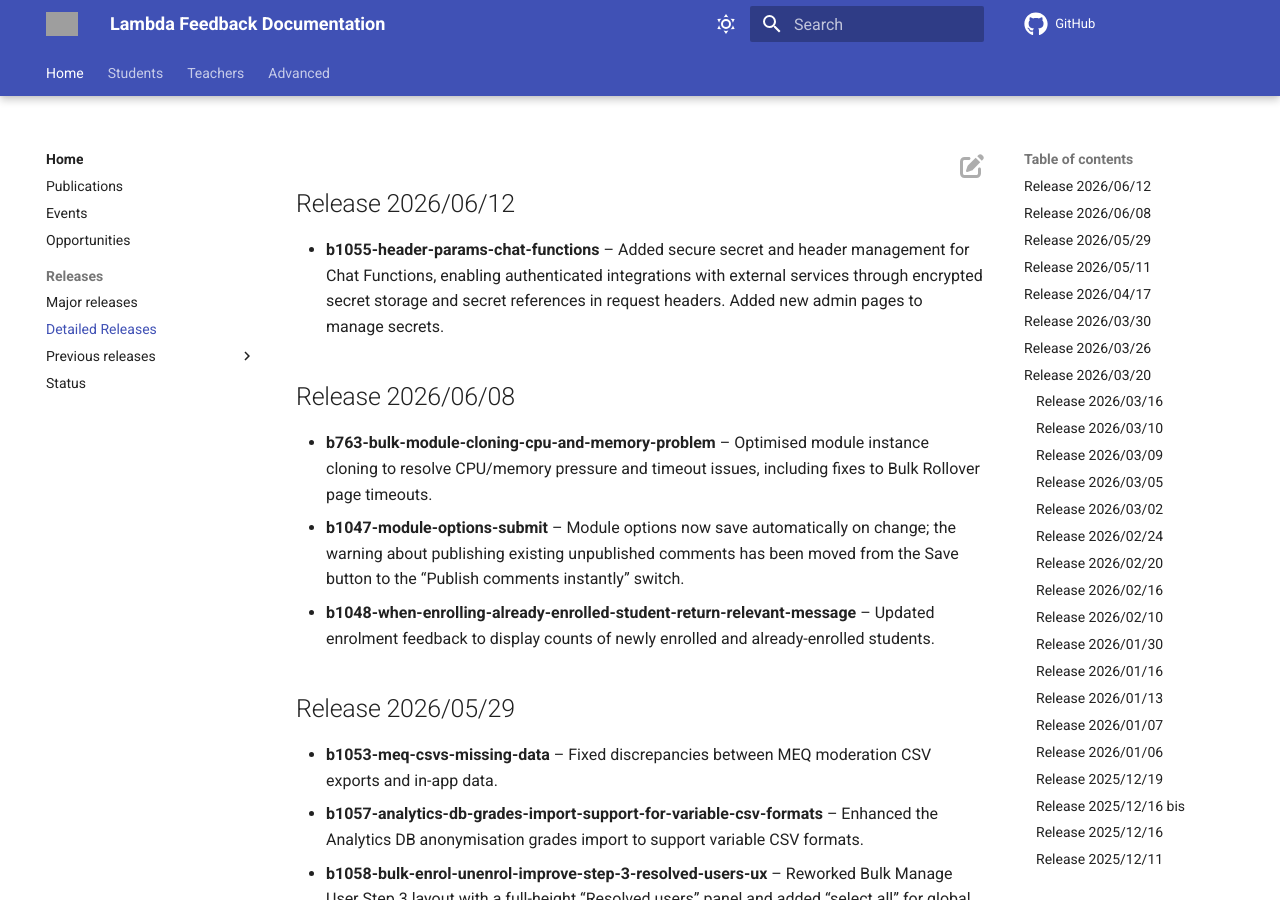
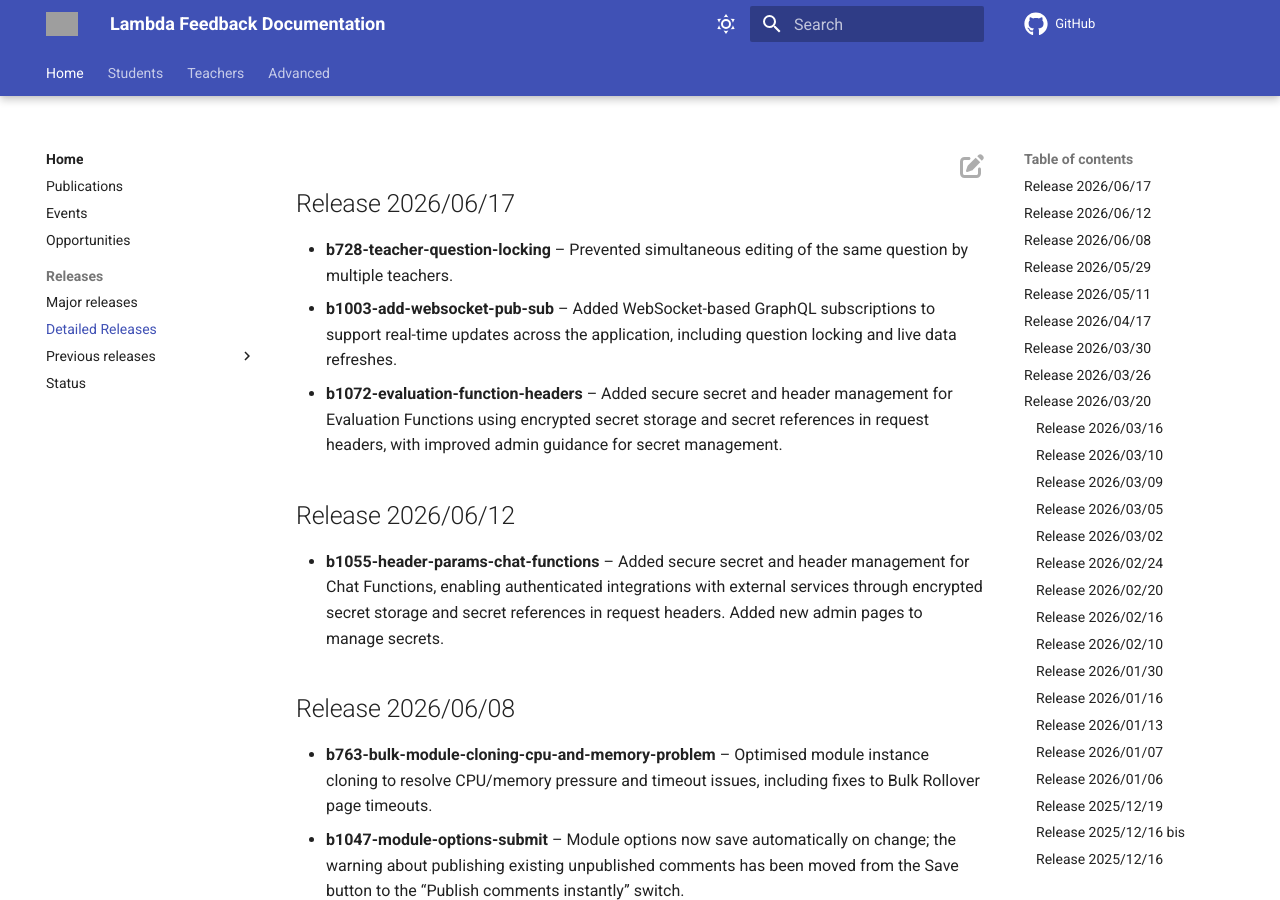
Before and after one commit to lambda-feedback/user-documentation, an MkDocs documentation site: the page built from docs/releases/detailed_releases.md, in a window 1280 px wide and 900 px high. Built offline with MkDocs 1.6.1 and Material for MkDocs 9.7.7, drawn with Linux system fonts in a browser that asks for light colours; comment, search, counter and statistics services are not loaded; grey boxes are pictures that could not be loaded.

Commit message:
Release 2026/06/17 added

```diff
--- a/docs/releases/detailed_releases.md
+++ b/docs/releases/detailed_releases.md
@@ -1,3 +1,9 @@
+## Release 2026/06/17
+- **b728-teacher-question-locking** – Prevented simultaneous editing of the same question by multiple teachers.
+- **b1003-add-websocket-pub-sub** – Added WebSocket-based GraphQL subscriptions to support real-time updates across the application, including question locking and live data refreshes.
+- **b1072-evaluation-function-headers** – Added secure secret and header management for Evaluation Functions using encrypted secret storage and secret references in request headers, with improved admin guidance for secret management.
+
+
 ## Release 2026/06/12
 
 - **b1055-header-params-chat-functions** – Added secure secret and header management for Chat Functions, enabling authenticated integrations with external services through encrypted secret storage and secret references in request headers. Added new admin pages to manage secrets.
```
